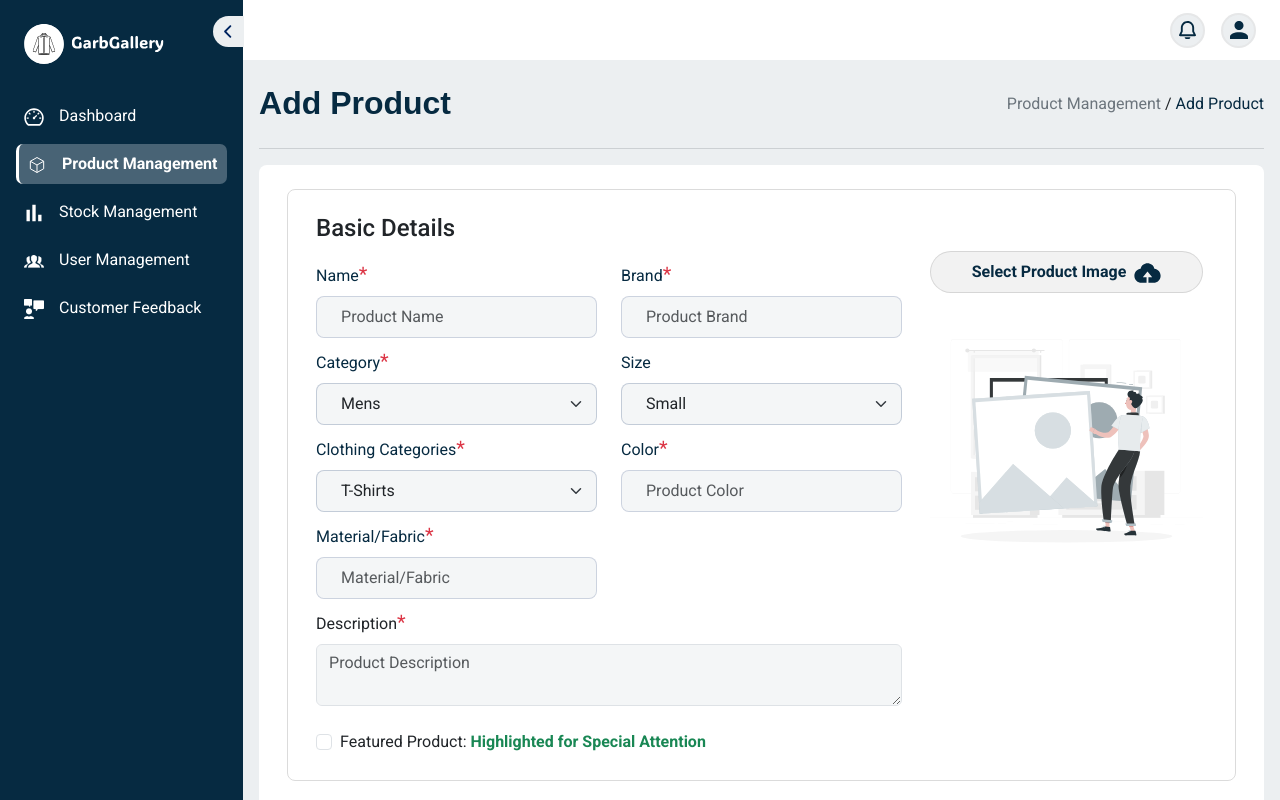
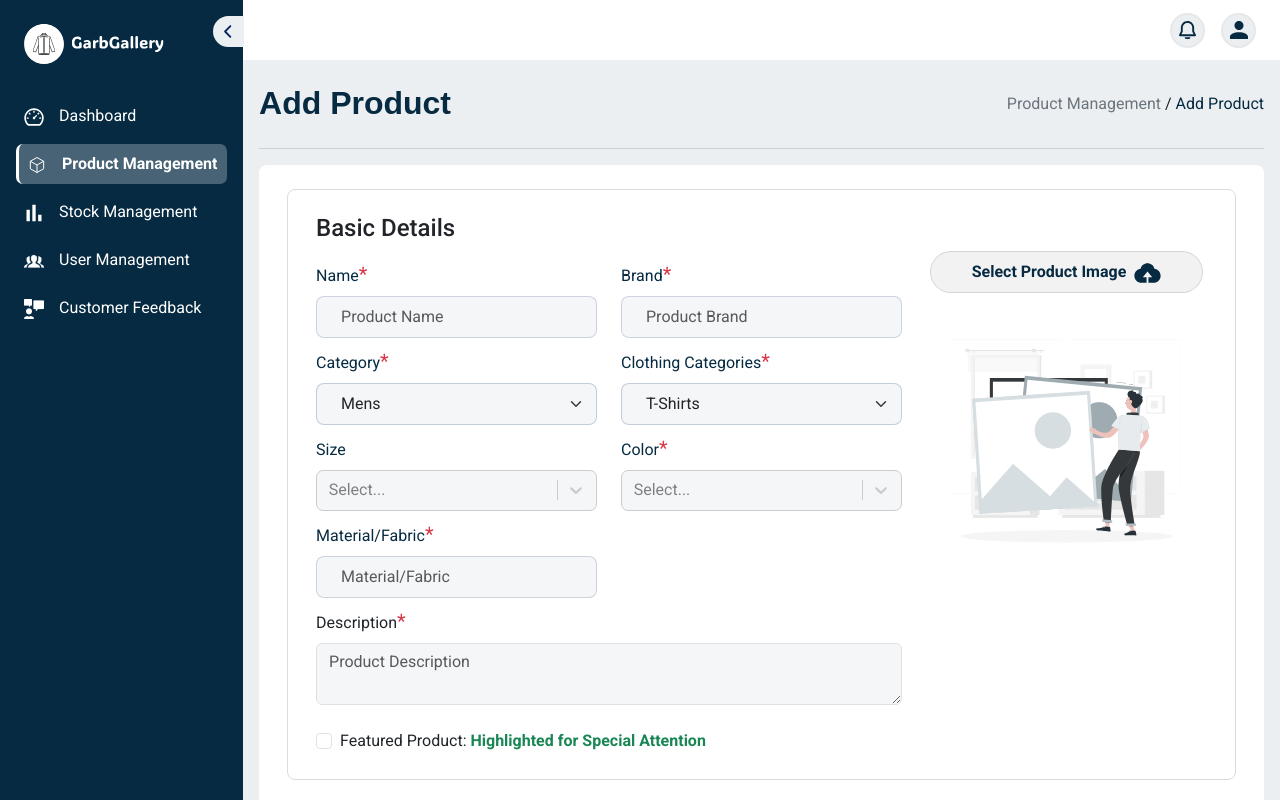
Before and after one commit to nimish-tiwari123/GrabGallery, a React (Vite) app: page /productmanagement in a window 1280 px wide. Both pictures are taken after typing "Sample" into the empty fields and a click on the button "+ Add Product". Built offline with nearby package versions, Linux system fonts and the light colour scheme; a web font is replaced by a local one.

Commit message:
add product page completed

```diff
--- a/package.json
+++ b/package.json
@@ -17,6 +17,7 @@
     "react-bootstrap": "^2.10.2",
     "react-dom": "^18.2.0",
     "react-redux": "^9.1.2",
+    "react-select": "^5.8.0",
     "yup": "^1.4.0"
   },
   "devDependencies": {
--- /dev/null
+++ b/src/components/InputField/MultiSelect.jsx
@@ -0,0 +1,46 @@
+/* eslint-disable react/prop-types */
+import Select from 'react-select';
+
+const MultiSelect = (props) => {
+  const {
+    label,
+    name,
+    options,
+    formik,
+    required,
+    onChange,
+  } = props;
+
+  const handleChange = (selectedOptions) => {
+    formik.setFieldValue(name, selectedOptions.map(option => option.value));
+    // If onChange is provided, call it with selected options
+    if (onChange) onChange(selectedOptions);
+  };
+
+  return (
+    <div>
+      <label htmlFor={name} className="form-label text-primary">
+        {label}
+      </label>
+      <span className="text-danger mb-1 fs-5">{required}</span>
+      <Select
+        id={name}
+        name={name}
+        className="basic-multi-select"
+        classNamePrefix="select"
+        options={options}
+        onChange={handleChange}
+        onBlur={formik.handleBlur}
+        value={options.filter(option => formik.values[name].includes(option.value))}
+        isMulti
+      />
+      {formik.touched[name] && formik.errors[name] ? (
+        <div className="text-danger error">{formik.errors[name]}</div>
+      ) : (
+        <div className="error2"></div>
+      )}
+    </div>
+  );
+};
+
+export default MultiSelect;
--- a/src/components/InputField/index.jsx
+++ b/src/components/InputField/index.jsx
@@ -9,6 +9,7 @@ const InputField = (props) => {
     formik,
     type = "text",
     required,
+    readOnly=false
   } = props;
 
   return (
@@ -27,6 +28,7 @@ const InputField = (props) => {
         onChange={formik.handleChange}
         onBlur={formik.handleBlur}
         value={formik.values[name]}
+        readOnly={readOnly}
         style={{
           border: `1.5px solid ${
             formik.touched[name] && formik.errors[name]
--- a/src/index.css
+++ b/src/index.css
@@ -42,3 +42,9 @@
 .cursor-pointer {
   cursor: pointer;
 }
+
+.css-13cymwt-control{
+  background-color: var(--subSecondary) !important;
+  border-radius: 7px !important;
+  padding: 1.7px !important;
+}
--- a/src/pages/Admin/ProductManagement/AddProduct.jsx
+++ b/src/pages/Admin/ProductManagement/AddProduct.jsx
@@ -1,6 +1,6 @@
 import { Container, Row, Col, Breadcrumb } from "react-bootstrap";
 import { Link } from "react-router-dom";
-import { useState } from "react";
+import { useEffect, useState } from "react";
 import { useFormik } from "formik";
 import { useNavigate } from "react-router-dom";
 import { backIcon, upload } from "../../../assets/icons";
@@ -10,11 +10,13 @@ import RadioField from "../../../components/InputField/RadioField";
 import { addproductSchema } from "../../../schema/ProductManagement";
 import { noImage } from "../../../assets";
 import SelectField from "../../../components/InputField/SelectField";
+import MultiSelect from "../../../components/InputField/MultiSelect";
 import {
   categoryOptions,
   clothingCategories,
   sizeOptions,
   ageOptions,
+  colorOptions,
 } from "../constant";
 import "./style.css";
 
@@ -27,6 +29,9 @@ const AddProduct = () => {
     setSelectedCategory(selectedOption.target.value); // Use target.value to get the selected value
   };
 
+
+
+  // Calculate discount price based on price and discount
   const validationSchema = addproductSchema;
   const formik = useFormik({
     initialValues: {
@@ -35,15 +40,16 @@ const AddProduct = () => {
       clothingCategories: "tshirts",
       brand: "",
       productImages: selectedImages,
-      color: "",
+      color: [],
       material: "",
-      size: "",
-      age: "",
+      size: [],
+      age: [],
       description: "",
       featured: false,
-      price: "",
-      discount: "",
-      discountPrice: "",
+      price: 0,
+      discount: 0,
+      // Calculating discountPrice based on price and discount
+      discountPrice: 0,
       discountStartDate: "",
       discountEndDate: "",
       tax: "",
@@ -51,11 +57,17 @@ const AddProduct = () => {
       availableStock: "",
       stockStatus: "In Stock", // Assuming default value is "In Stock"
     },
+
     validationSchema,
     onSubmit: async (values) => {
       console.log(values);
     },
   });
+
+    useEffect(() => {
+   formik.setFieldValue("discountPrice", (formik.values.price - (formik.values.price * formik.values.discount) / 100).toFixed(2));
+  }, [formik.values.discount,formik.values.price]);
+
   const handleImageChange = (e) => {
     const files = Array.from(e.target.files);
     if (files.length + selectedImages.length > 6) {
@@ -150,12 +162,20 @@ const AddProduct = () => {
                         onChange={handleCategoryChange}
                       />
                     </Col>
-
+                    <Col md={6} className="mt-2">
+                      <SelectField
+                        label="Clothing Categories"
+                        name="clothingCategories"
+                        options={clothingCategories}
+                        formik={formik}
+                        required="*"
+                      />
+                    </Col>
                     {selectedCategory === "mens" ||
                     selectedCategory === "womens" ? (
                       <Col md={6} className="mt-2">
                         {/* Render size field for men or women */}
-                        <SelectField
+                        <MultiSelect
                           label="Size"
                           name="size"
                           options={sizeOptions}
@@ -165,7 +185,7 @@ const AddProduct = () => {
                     ) : selectedCategory === "kids" ? (
                       <Col md={6} className="mt-2">
                         {/* Render age field for kids */}
-                        <SelectField
+                        <MultiSelect
                           label="Age"
                           name="age"
                           options={ageOptions}
@@ -175,21 +195,11 @@ const AddProduct = () => {
                     ) : null}
 
                     <Col md={6} className="mt-2">
-                      <SelectField
-                        label="Clothing Categories"
-                        name="clothingCategories"
-                        options={clothingCategories}
-                        formik={formik}
-                        required="*"
-                      />
-                    </Col>
-
-                    <Col md={6} className="mt-2">
-                      <InputField
+                      <MultiSelect
                         label="Color"
                         required="*"
                         name="color"
-                        placeholder="Product Color"
+                        options={colorOptions}
                         formik={formik}
                       />
                     </Col>
@@ -308,6 +318,7 @@ const AddProduct = () => {
                     name="discountPrice"
                     placeholder="Discount Price"
                     formik={formik}
+                    readOnly={true}
                   />
                 </Col>
                 <Col lg={4} md={6} className="mt-2">
--- a/src/pages/Admin/ProductManagement/ProductTable.jsx
+++ b/src/pages/Admin/ProductManagement/ProductTable.jsx
@@ -18,36 +18,36 @@ const ProductTable = () => {
         <Row className="header-row rounded-2 py-3 d-none d-md-flex">
           <Col className="sno">
             S.No.
-            <img src={tableheader} alt="" className="ms-2" />
+
           </Col>
           <Col className="product-image">
             Product Image
-            <img src={tableheader} alt="" className="ms-2" />
+
           </Col>
           <Col className="product-name">
             Product Name
-            <img src={tableheader} alt="" className="ms-2" />
+
           </Col>
 
           <Col className="price">
             Price
-            <img src={tableheader} alt="" className="ms-2" />
+
           </Col>
           <Col className="stock-status">
             Stock Status
-            <img src={tableheader} alt="" className="ms-2" />
+
           </Col>
           <Col className="quantity">
             Quantity
-            <img src={tableheader} alt="" className="ms-2" />
+
           </Col>
           <Col className="created-at">
             Created At
-            <img src={tableheader} alt="" className="ms-2" />
+
           </Col>
           <Col className="action">
             Action
-            <img src={tableheader} alt="" className="ms-2" />
+
           </Col>
         </Row>
         {/* Sample data */}
--- a/src/pages/Admin/constant/index.js
+++ b/src/pages/Admin/constant/index.js
@@ -43,3 +43,68 @@ export const sizeOptions = [
     { value: '9_years', label: '9 Years' },
     { value: '10_years', label: '10 Years' }
   ];
+
+  export const colorOptions = [
+    { value: 'white', label: 'White' },
+    { value: 'black', label: 'Black' },
+    { value: 'red', label: 'Red' },
+    { value: 'green', label: 'Green' },
+    { value: 'blue', label: 'Blue' },
+    { value: 'yellow', label: 'Yellow' },
+    { value: 'magenta', label: 'Magenta' },
+    { value: 'cyan', label: 'Cyan' },
+    { value: 'orange', label: 'Orange' },
+    { value: 'purple', label: 'Purple' },
+    { value: 'gray', label: 'Gray' },
+    { value: 'darkgreen', label: 'Dark Green' },
+    { value: 'maroon', label: 'Maroon' },
+    { value: 'pink', label: 'Pink' },
+    { value: 'gold', label: 'Gold' },
+    { value: 'orangered', label: 'Orange Red' },
+    { value: 'darkorange', label: 'Dark Orange' },
+    { value: 'deeppink', label: 'Deep Pink' },
+    { value: 'indigo', label: 'Indigo' },
+    { value: 'crimson', label: 'Crimson' },
+    { value: 'darkturquoise', label: 'Dark Turquoise' },
+    { value: 'seagreen', label: 'Sea Green' },
+    { value: 'teal', label: 'Teal' },
+    { value: 'tomato', label: 'Tomato' },
+    { value: 'turquoise', label: 'Turquoise' },
+    { value: 'blueviolet', label: 'Blue Violet' },
+    { value: 'mediumpurple', label: 'Medium Purple' },
+    { value: 'skyblue', label: 'Sky Blue' },
+    { value: 'steelblue', label: 'Steel Blue' },
+    { value: 'darkslategray', label: 'Dark Slate Gray' }
+  ];
+
+
+//   #FFFFFF (White)
+// #000000 (Black)
+// #FF0000 (Red)
+// #00FF00 (Green)
+// #0000FF (Blue)
+// #FFFF00 (Yellow)
+// #FF00FF (Magenta)
+// #00FFFF (Cyan)
+// #FFA500 (Orange)
+// #800080 (Purple)
+// #808080 (Gray)
+// #008000 (Dark Green)
+// #800000 (Maroon)
+// #FFC0CB (Pink)
+// #FFD700 (Gold)
+// #FF4500 (Orange Red)
+// #FF8C00 (Dark Orange)
+// #FF1493 (Deep Pink)
+// #4B0082 (Indigo)
+// #DC143C (Crimson)
+// #00CED1 (Dark Turquoise)
+// #2E8B57 (Sea Green)
+// #800080 (Teal)
+// #FF6347 (Tomato)
+// #40E0D0 (Turquoise)
+// #8A2BE2 (Blue Violet)
+// #9370DB (Medium Purple)
+// #87CEEB (Sky Blue)
+// #4682B4 (Steel Blue)
+// #2F4F4F (Dark Slate Gray)
--- a/src/schema/ProductManagement/index.js
+++ b/src/schema/ProductManagement/index.js
@@ -4,19 +4,25 @@ export const addproductSchema = Yup.object().shape({
     category: Yup.string().required("Category is required"),
     clothingCategories: Yup.string().required("Cloth Category is required"),
     brand: Yup.string().required("Brand is required"),
-    color: Yup.string().required("Color is required"),
+    color: Yup.array().required("Color is required"),
     material: Yup.string().required("Material is required"),
-    size: Yup.string(),
-    age:Yup.string(),
+    size: Yup.array(),
+    age:Yup.array(),
     description: Yup.string().required("description is required"),
     featured: Yup.boolean(),
     price: Yup.number().required("Price is required"),
     discount: Yup.number(),
     discountPrice: Yup.number(),
     discountStartDate: Yup.date(),
-    discountEndDate: Yup.date(),
+    discountEndDate: Yup.date()
+      .min(Yup.ref('discountStartDate'), 'Discount end date must be greater than start date'),
     tax: Yup.number(),
     totalStockQuantity: Yup.number().required("Total stock quantity is required"),
-    availableStock: Yup.number().required("Available stock is required"),
+    availableStock: Yup.number()
+      .required("Available stock is required")
+      .test('is-less-than-total', 'Available stock must be less than total stock quantity', function(value) {
+        const totalStockQuantity = this.resolve(Yup.ref('totalStockQuantity'));
+        return value <= totalStockQuantity;
+      }),
     stockStatus: Yup.string().required("Stock status is required"),
   });
```
Also changed, not shown: 1 other file (tests, documents, lock files or other folders).
